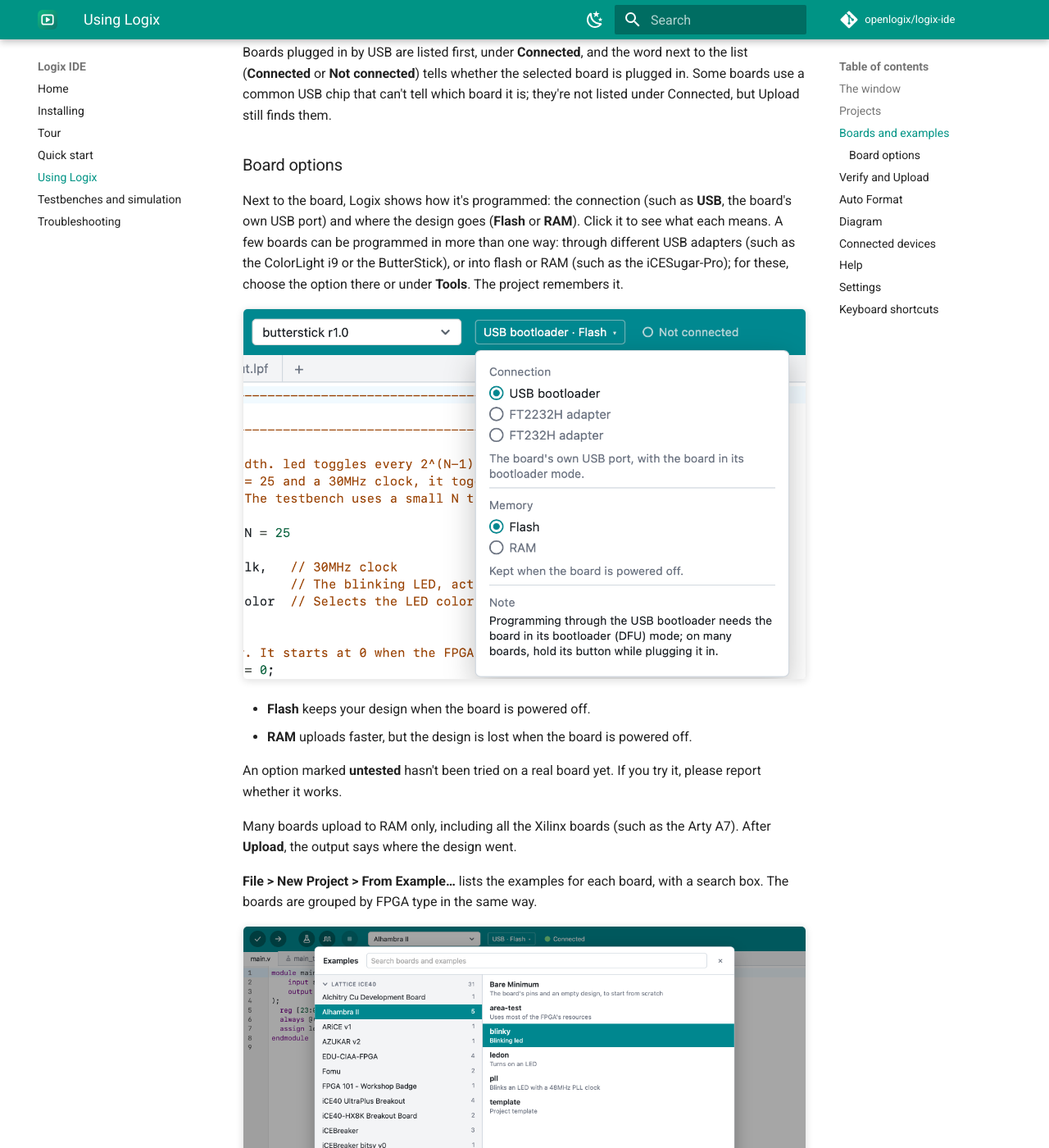
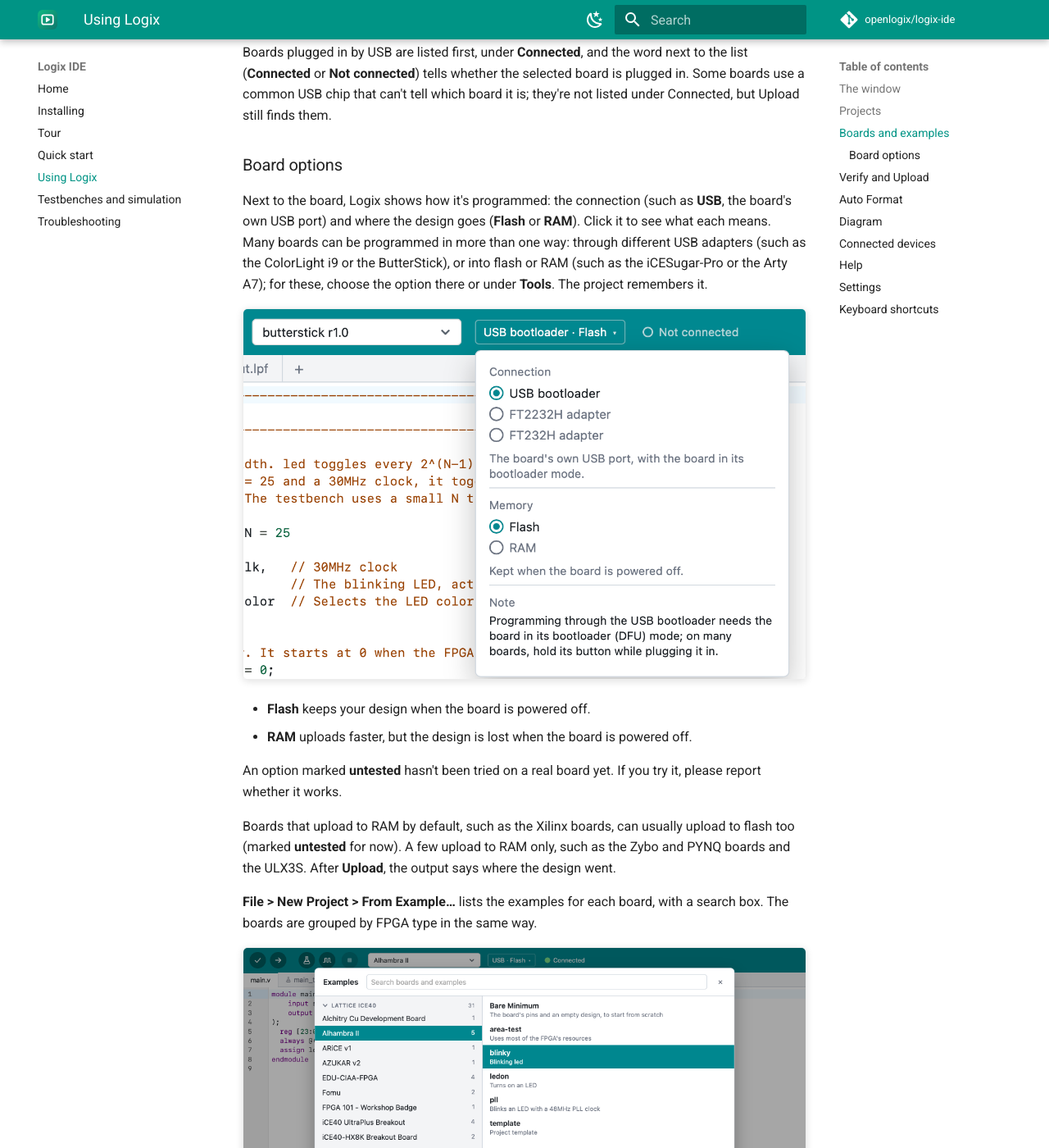
Before and after one commit to openlogix/logix-ide, an MkDocs documentation site: the page built from docs/using-logix.md, in a window 1280 px wide and 1400 px high, scrolled down 2242 px. Shown: the whole window at 82% size. Built offline with MkDocs 1.6.1 and Material for MkDocs 9.7.7, drawn with Linux system fonts in a browser that asks for light colours; comment, search, counter and statistics services are not loaded.

Commit message:
Flash for the boards that only uploaded to RAM (engine catalog)
The engine's catalog now gives most Xilinx and ECP5 boards and the Tang
Nano an untested flash configuration next to RAM, which stays the default.
The fake backend's catalog follows it; the Arty's connected entry lists
both configurations, as the real backend does; docs and spec say which
boards still upload to RAM only.

Co-Authored-By: Claude Opus 5.5 <noreply@anthropic.com>

```diff
--- a/docs/using-logix.md
+++ b/docs/using-logix.md
@@ -95,10 +95,10 @@ finds them.
 
 Next to the board, Logix shows how it's programmed: the connection (such
 as **USB**, the board's own USB port) and where the design goes (**Flash**
-or **RAM**). Click it to see what each means. A few boards can be
+or **RAM**). Click it to see what each means. Many boards can be
 programmed in more than one way: through different USB adapters (such as
 the ColorLight i9 or the ButterStick), or into flash or RAM (such as the
-iCESugar-Pro); for these, choose the option there or under **Tools**. The
+iCESugar-Pro or the Arty A7); for these, choose the option there or under **Tools**. The
 project remembers it.
 
 ![The ButterStick's options, open next to the board: Connection (USB bootloader, FT2232H adapter, FT232H adapter) and Memory (Flash, RAM), with a note about the bootloader](images/board-options.png)
@@ -110,8 +110,10 @@ project remembers it.
 An option marked **untested** hasn't been tried on a real board yet. If you
 try it, please report whether it works.
 
-Many boards upload to RAM only, including all the Xilinx boards (such as
-the Arty A7). After **Upload**, the output says where the design went.
+Boards that upload to RAM by default, such as the Xilinx boards, can
+usually upload to flash too (marked **untested** for now). A few upload to
+RAM only, such as the Zybo and PYNQ boards and the ULX3S. After **Upload**,
+the output says where the design went.
 
 **File > New Project > From Example…** lists the examples for each board, with a search box.
 The boards are grouped by FPGA type in the same way.
```
Also changed, not shown: CLAUDE.md (+2 -2 lines), 4 other files.
